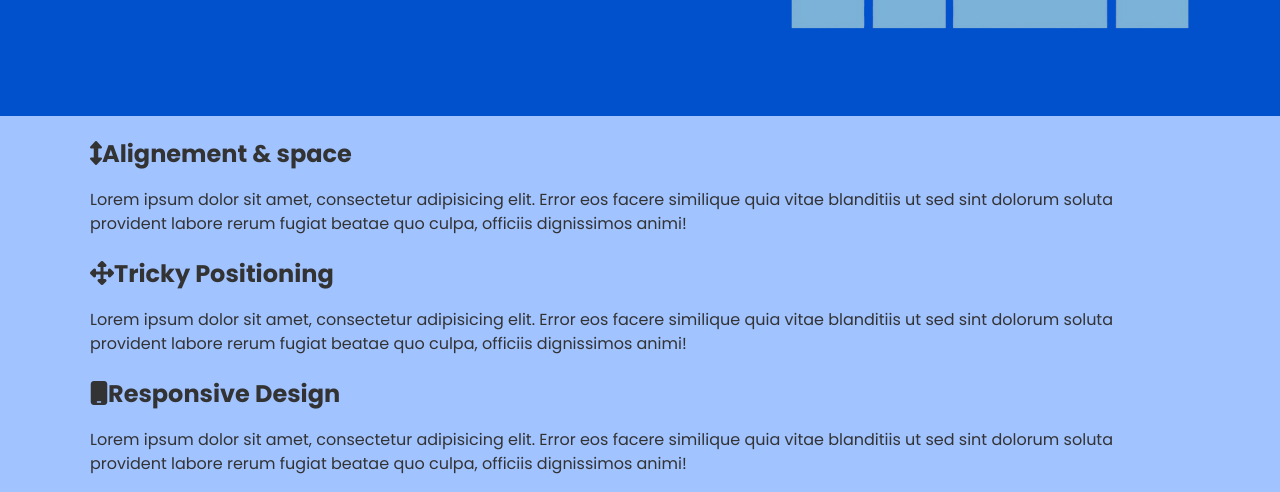
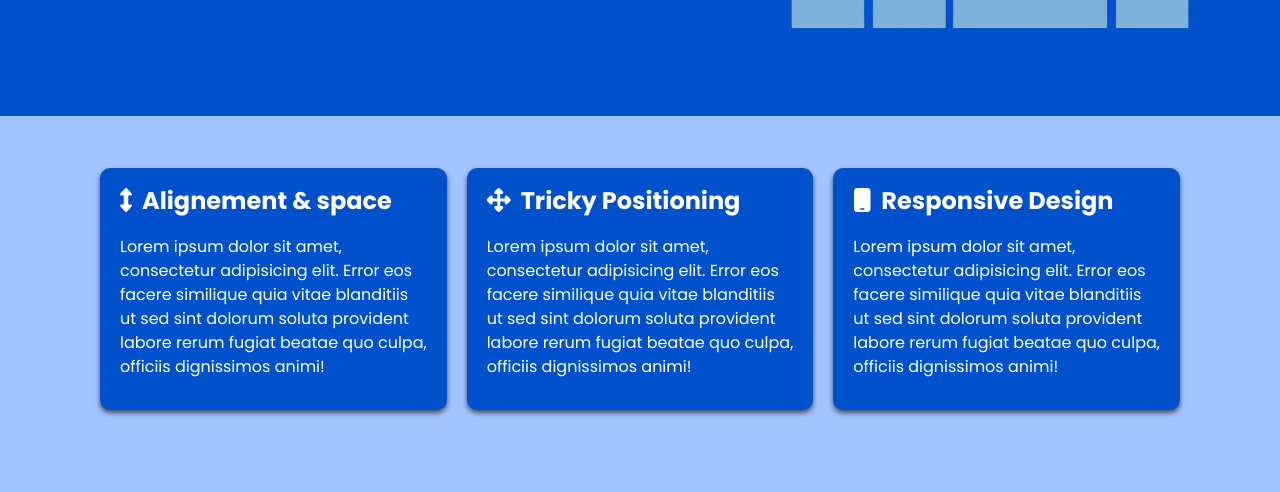
Before and after one commit to KhalilAr42/flexbox-crash-course, a plain HTML site: page index.html in a window 1280 px wide. Shown: the part 344-836 px from the top of the page. After the commit the page ends 806 px from the top, so only its background shows below. Drawn offline with Linux system fonts and the light colour scheme.

Commit message:
Align information boxes using flexbox and style them a little bit

```diff
--- a/style.css
+++ b/style.css
@@ -18,6 +18,7 @@ img {
 h1,
 h2 {
     margin-bottom: 15px;
+    margin-top: 0px;
 }
 
 ul {
@@ -88,3 +89,22 @@ ul {
     align-items: center;
     justify-content: space-between;
 }
+
+.boxes .container {
+    display: flex;
+    justify-content: space-between;
+}
+
+.box {
+    flex: 1;
+    background-color: #0151cc;
+    color: #fff;
+    margin: 52px 10px;
+    padding: 15px 20px;
+    border-radius: 10px;
+    box-shadow: 0 3px 5px rgba(0, 0, 0, 0.6);
+}
+
+.box i {
+    margin-right: 10px;
+}
```
